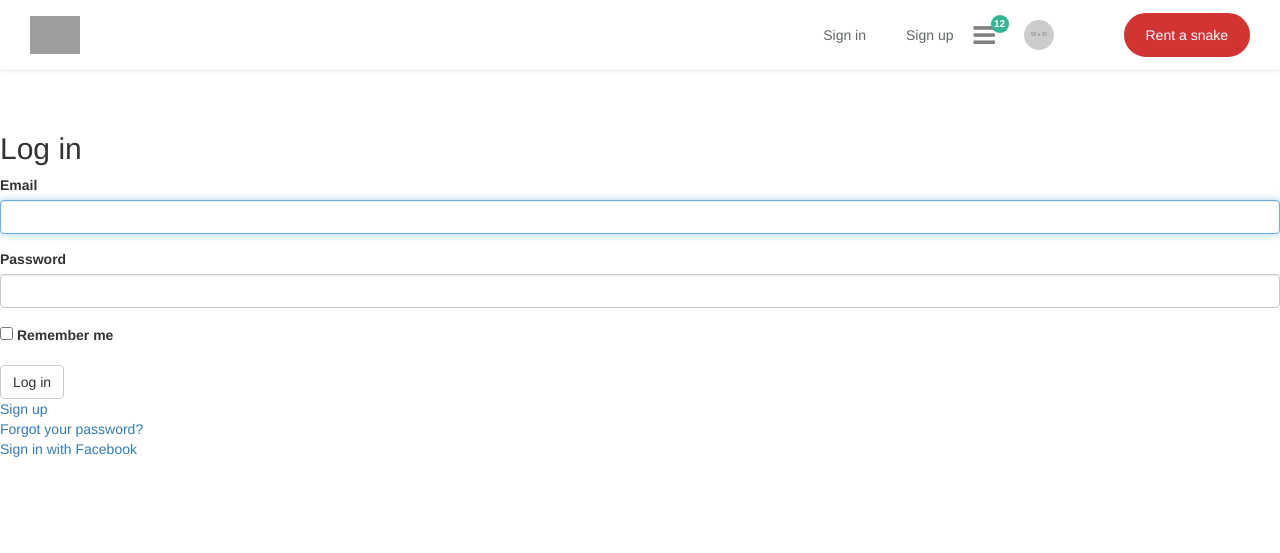
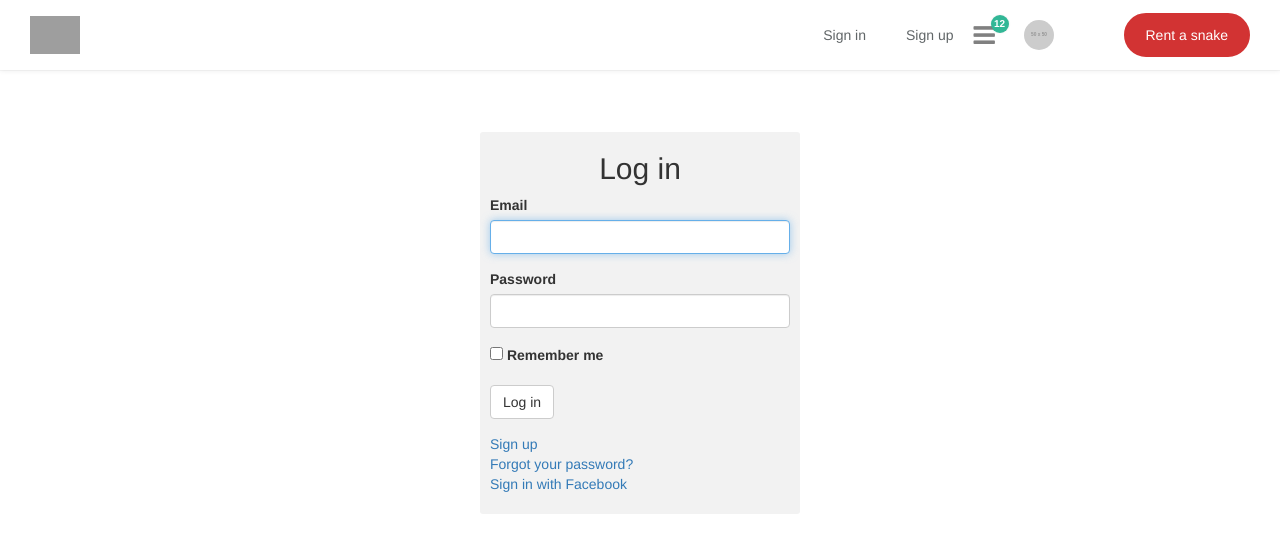
Before and after one commit to gabpoiss/slither, a Rails app: page /users/sign_in in a window 1280 px wide. Shown: the top 553 px of the page. Run offline with Rails 7, Linux system fonts and the light colour scheme; style sheets or scripts are compiled from the project's sources; parts of the project's set-up code (start-up, migrations or seed data) failed here and were passed over; some libraries are stand-ins or nearby versions; grey boxes are pictures that could not be loaded.

Commit message:
formatted sign in form

```diff
--- a/app/assets/stylesheets/components/_index.scss
+++ b/app/assets/stylesheets/components/_index.scss
@@ -4,4 +4,5 @@
 @import "banner";
 @import "card";
 @import "signup";
+@import "signin";
 @import "new_snake";
--- /dev/null
+++ b/app/assets/stylesheets/components/_signin.scss
@@ -0,0 +1,23 @@
+.sign-in-form {
+  width: 25vw;
+  margin: 20px auto;
+  background-color: #f2f2f2;
+  border-radius: 3px;
+  padding: 20px 10px;
+  abbr {
+    display: none;
+  }
+}
+
+.signin-title {
+  h2 {
+    margin: 0px 0px 10px 0px;
+  }
+}
+
+.shared-links {
+  margin-top: 15px;
+  a {
+    margin: 0px 0px;
+  }
+}
--- a/app/views/devise/sessions/new.html.erb
+++ b/app/views/devise/sessions/new.html.erb
@@ -1,7 +1,11 @@
+<div class="sign-in-form">
+  <div class="signin-title text-center">
     <h2>Log in</h2>
+  </div>
 
   <%= simple_form_for(resource, as: resource_name, url: session_path(resource_name)) do |f| %>
     <div class="form-inputs">
+      <%= f.error_notification %>
       <%= f.input :email, required: false, autofocus: true %>
       <%= f.input :password, required: false %>
       <%= f.input :remember_me, as: :boolean if devise_mapping.rememberable? %>
@@ -12,4 +16,7 @@
     </div>
   <% end %>
 
+  <div class="shared-links">
     <%= render "devise/shared/links" %>
+  </div>
+</div>
```
Lines whose indentation alone changed are shown as unchanged.
